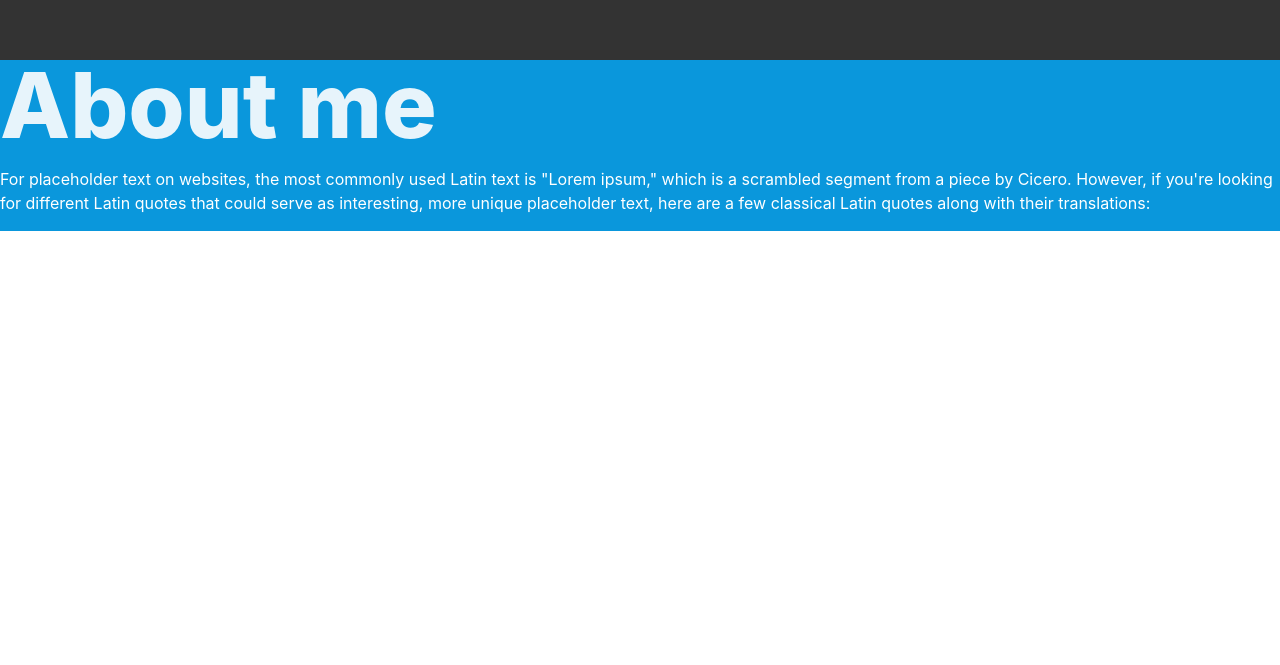
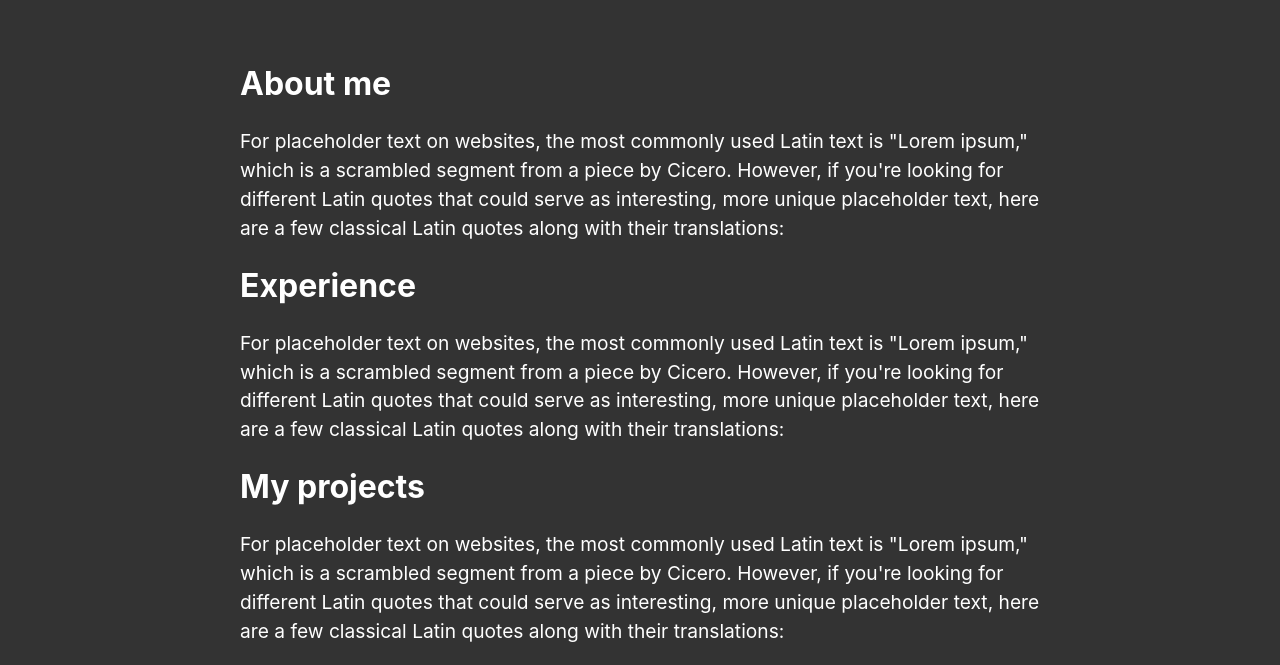
Before and after one commit to Popa-Andrei-Valentin/My_Portofolio, a React (Vite) app: page / in a window 1280 px wide. Shown: the part 740-1405 px from the top of the page. Before the commit the page ends 971 px from the top, so only its background shows below. Built offline with nearby package versions, Linux system fonts and the light colour scheme.

Commit message:
Add placholder divs in Content.js

```diff
--- a/src/components/Content/Content.css
+++ b/src/components/Content/Content.css
@@ -2,8 +2,27 @@
   position: relative;
   display: flex;
   flex-direction: column;
-  background-color: var(--color-bg2);
+  align-items: center;
+  background-color: #333;
   width: 100%;
+}
+
+.content-text {
+  display: flex;
+  flex-direction: column;
+  max-width: 800px;
+}
+
+.content-text h2 {
+  font-size: 2rem;
+  color: white;
+  margin: 0;
+  margin-block-start: 0;
+  margin-block-end: 0;
+}
+
+.content-text p {
+  font-size: 1.2rem;
 }
 
 .content-container p{
--- a/src/components/Content/Content.jsx
+++ b/src/components/Content/Content.jsx
@@ -4,8 +4,16 @@ export default function Content () {
 	return (
 		<>
 			<div className='content-container'>
-				<h1>About me</h1>
-				<div>
+				<div className='content-text'>
+					<h2>About me</h2>
+					<p>For placeholder text on websites, the most commonly used Latin text is "Lorem ipsum," which is a scrambled segment from a piece by Cicero. However, if you're looking for different Latin quotes that could serve as interesting, more unique placeholder text, here are a few classical Latin quotes along with their translations:</p>
+				</div>
+				<div className='content-text'>
+					<h2>Experience</h2>
+					<p>For placeholder text on websites, the most commonly used Latin text is "Lorem ipsum," which is a scrambled segment from a piece by Cicero. However, if you're looking for different Latin quotes that could serve as interesting, more unique placeholder text, here are a few classical Latin quotes along with their translations:</p>
+				</div>
+				<div className='content-text'>
+					<h2>My projects</h2>
 					<p>For placeholder text on websites, the most commonly used Latin text is "Lorem ipsum," which is a scrambled segment from a piece by Cicero. However, if you're looking for different Latin quotes that could serve as interesting, more unique placeholder text, here are a few classical Latin quotes along with their translations:</p>
 				</div>
 			</div>
```
